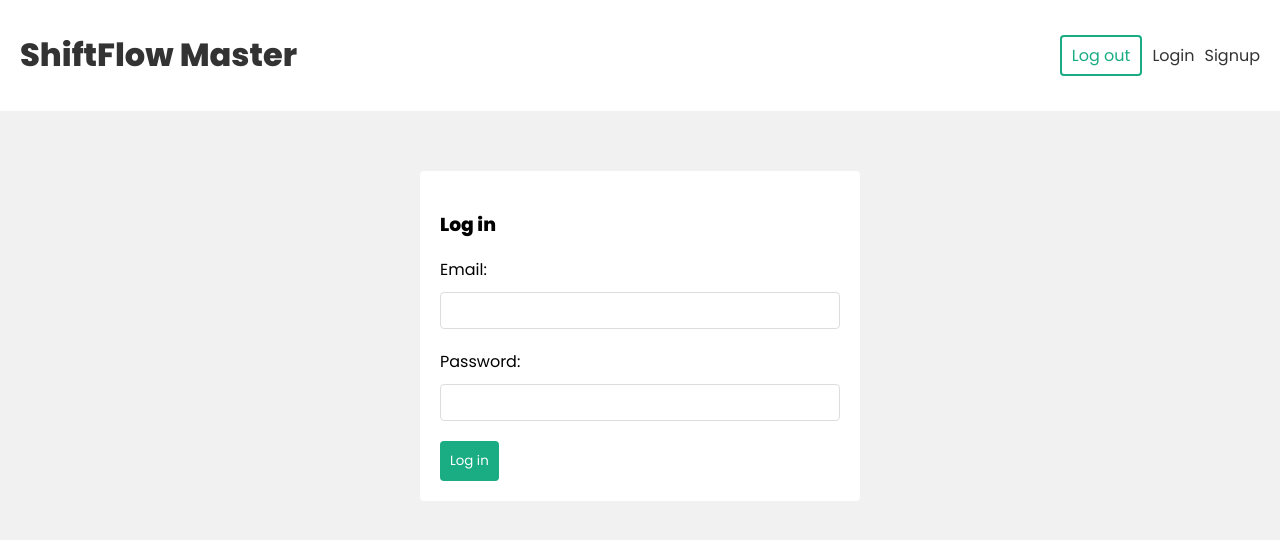
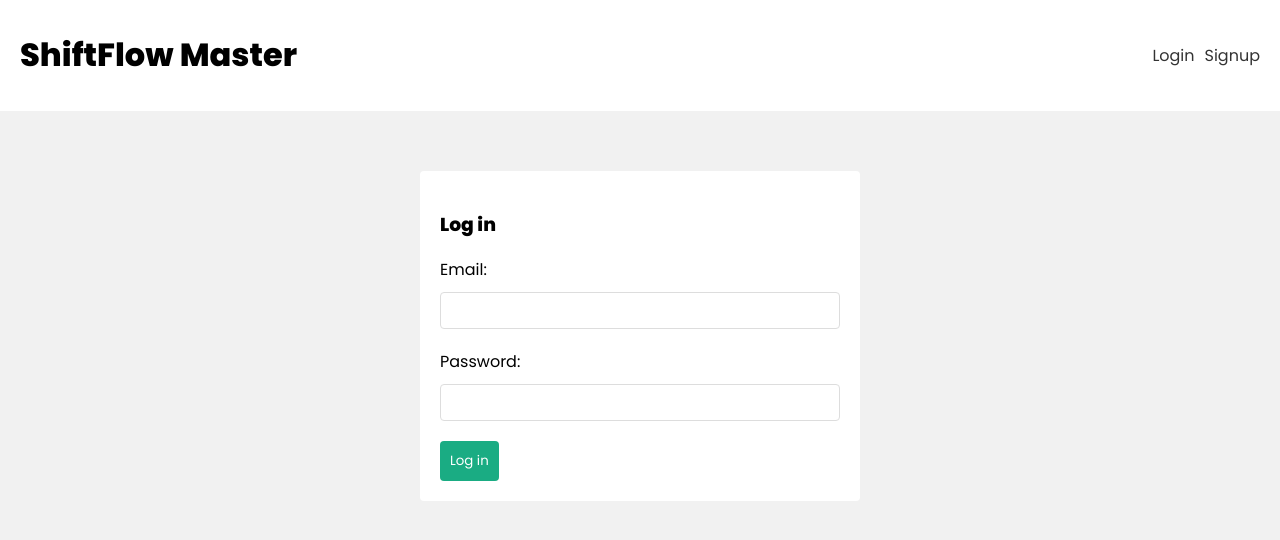
Before and after one commit to malatestafrank/CEN3031ProjectGroup64, a React (Create React App) app in the folder frontend/: page / in a window 1280 px wide. Shown: the top 540 px of the page. Built offline with nearby package versions, Linux system fonts and the light colour scheme.

Commit message:
Updated Login
The shiftflow master header is unclickable if the user is not signed in. User login info is saved when refreshed.

```diff
--- a/frontend/src/components/Navbar.js
+++ b/frontend/src/components/Navbar.js
@@ -1,8 +1,10 @@
 import { Link } from 'react-router-dom'
 import { useLogout } from '../hooks/useLogout'
+import { useAuthContext } from '../hooks/useAuthContext'
 
 const Navbar = () => {
     const { logout } = useLogout()
+    const { user } = useAuthContext()
 
     const handleClick = () => {
         logout()
@@ -11,17 +13,27 @@ const Navbar = () => {
     return (
         <header>
             <div className="container">
+                {user && (
                     <Link to="/dashboard">
                         <h1>ShiftFlow Master</h1>
                     </Link>
+                )}
+                {!user && (
+                    <h1>ShiftFlow Master</h1>
+                )}
                 <nav>
+                    {user && (
                         <div>
+                            <span>{user.email}</span>
                             <button onClick={handleClick}>Log out</button>
                         </div>
+                    )}
+                    {!user && (
                         <div>
                             <Link to="/">Login</Link>
                             <Link to="/signup">Signup</Link>
                         </div>
+                    )}
                 </nav>
             </div>
         </header>
--- a/frontend/src/context/AuthContext.js
+++ b/frontend/src/context/AuthContext.js
@@ -1,4 +1,4 @@
-import { createContext, useReducer } from 'react'
+import { createContext, useReducer, useEffect } from 'react'
 
 export const AuthContext = createContext()
 
@@ -18,12 +18,18 @@ export const AuthContextProvider = ({ children }) => {
         user: null
     })
 
+    useEffect(() => {
+        const user = JSON.parse(localStorage.getItem('user'))
+
+        if(user) {
+            dispatch({ type: 'LOGIN', payload: user })
+        }
+    }, []) //only fire once when the component initially renders
+
     console.log('AuthContext state: ', state)
 
-    const isAdmin = () => state.user?.privilege === 'admin';
-
     return (
-        <AuthContext.Provider value={{...state, dispatch, isAdmin}}>
+        <AuthContext.Provider value={{...state, dispatch}}>
             { children }
         </AuthContext.Provider>
     )
--- a/frontend/src/pages/Home.js
+++ b/frontend/src/pages/Home.js
@@ -9,7 +9,7 @@ import TimeLogForm from "../components/TimeLogForm"
 
 const Home = () => {
     const {projects, dispatch} = useProjectsContext()
-    const {isAdmin} = useAuthContext()
+    const {user} = useAuthContext()
 
     useEffect(() => {
         const fetchProjects = async () => {
@@ -31,7 +31,7 @@ const Home = () => {
                     <ProjectDetails key={project._id} project={project}></ProjectDetails>
                 ))}
             </div>
-            {isAdmin() && <ProjectForm></ProjectForm> }
+            {user?.privilege === 'admin' && <ProjectForm></ProjectForm> }
             <TimeLogForm></TimeLogForm>
         </div>
 
```
Lines whose indentation alone changed are shown as unchanged.
